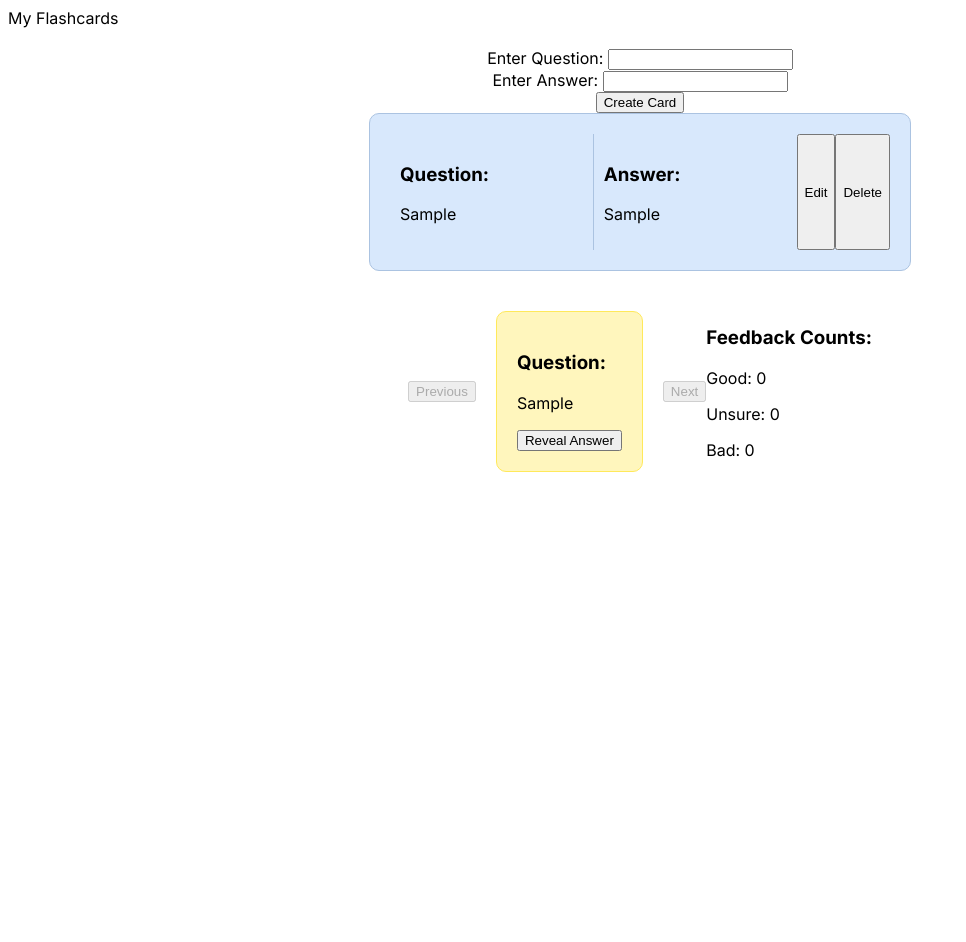
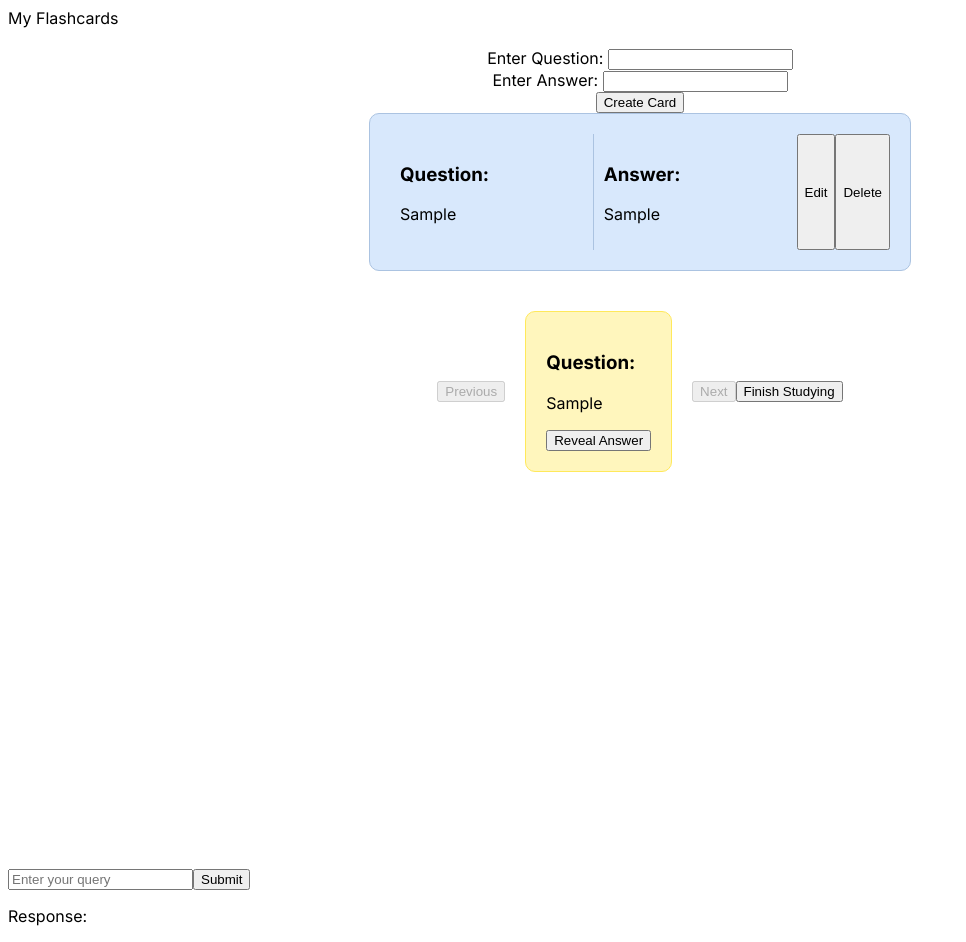
Before and after one commit to nratun/study-buddy, a Next.js app: page / in a window 1280 px wide. Both pictures are taken after typing "Sample", "Sample" into the empty fields and a click on the button "Create Card". Shown: the whole page, without its empty margins (0-966 px from the left). Before the commit the page ends 876 px from the top, so only its background shows below. Built offline with nearby package versions, Linux system fonts and the light colour scheme.

Commit message:
Implemented chatgpt

```diff
--- a/package.json
+++ b/package.json
@@ -10,8 +10,10 @@
   },
   "dependencies": {
     "@types/react-router-dom": "^5.3.3",
+    "axios": "^1.6.7",
     "bootstrap": "^5.3.3",
     "next": "14.1.1",
+    "openai": "^4.28.4",
     "react": "^18",
     "react-bootstrap": "^2.10.1",
     "react-dom": "^18",
--- /dev/null
+++ b/src/app/components/chat.ts
@@ -0,0 +1,43 @@
+import axios from 'axios';
+
+interface FailedGptResponse {
+  success: false;
+  finish_reason: string;
+}
+
+interface SuccessfulGptResponse {
+  success: true;
+  message: string;
+}
+
+export type GptResponse = FailedGptResponse | SuccessfulGptResponse;
+
+export async function runGPTQuery(query: string): Promise<GptResponse> {
+  const { data } = await axios.post(
+    'https://api.openai.com/v1/chat/completions', {
+      model: 'gpt-3.5-turbo',
+      messages: [{
+        role: 'user',
+        content: query,
+      }],
+    }, {
+      headers: {
+        'Content-Type': 'application/json',
+        Authorization: `Bearer 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`,
+      },
+    });
+
+  const result = data.choices[0];
+
+  if (result.finish_reason !== 'stop') {
+    return {
+      success: false,
+      finish_reason: result.finish_reason,
+    };
+  }
+
+  return {
+    success: true,
+    message: result.message.content,
+  };
+}
--- a/src/app/components/studycards.tsx
+++ b/src/app/components/studycards.tsx
@@ -11,6 +11,7 @@ type FeedbackType = 'good' | 'unsure' | 'bad';
 export const StudyCards: React.FC<StudyCardsProps> = ({ cards }) => {
     const [currCardInd, setCurrCardInd] = useState<number>(0);
     const [visible, setVisible] = useState<boolean>(false);
+    const [results, setResult] = useState<boolean>(false);
     const [feedbackCounts, setFeedbackCounts] = useState<{ good: number; unsure: number; bad: number }>({ good: 0, unsure: 0, bad: 0 });
 
     useEffect(() => {
@@ -28,6 +29,14 @@ export const StudyCards: React.FC<StudyCardsProps> = ({ cards }) => {
       setVisible(!visible);
     }
 
+    const resetFeedback = () => {
+        setFeedbackCounts({ good: 0, unsure: 0, bad: 0 });
+    };
+
+    function changeResultVisibility(): void {
+      setResult(!results);
+    }
+
     const nextCard = () => {
       setCurrCardInd((prevInd) => (prevInd + 1) % cards.length);
       setVisible(false);
@@ -37,6 +46,7 @@ export const StudyCards: React.FC<StudyCardsProps> = ({ cards }) => {
       setCurrCardInd((prevInd) => (prevInd - 1 + cards.length) % cards.length);
       setVisible(false);
     };
+
 
     const handleFeedback = (type: FeedbackType) => {
         if (cards[currCardInd].feedback) return; // If feedback already given, do nothing
@@ -63,15 +73,29 @@ export const StudyCards: React.FC<StudyCardsProps> = ({ cards }) => {
 
     return (
       <div className={styles["study-cards-container"]}>
+          {results ? (
+              <div>
+                  <h3>Feedback Counts:</h3>
+                  <p>Good: {feedbackCounts.good}</p>
+                  <p>Unsure: {feedbackCounts.unsure}</p>
+                  <p>Bad: {feedbackCounts.bad}</p>
+                  <Button onClick={resetFeedback}>Retry</Button>
+              </div>
+
+          ) : (
               <div className={styles["note-card-container"]}>
-          <button onClick={prevCard} disabled={begin}>Previous</button>
+                  <button onClick={prevCard} disabled={begin}>
+                      Previous
+                  </button>
                   <div className={styles["note-card"]}>
                       <div>
                           <h3>Question:</h3>
                           <p>{currCard.question}</p>
                       </div>
                       <div className="show-answer-button">
-              <Button onClick={changeVisibility}>Reveal Answer</Button>
+                      <Button onClick={changeVisibility}>
+                                {visible ? 'Hide Answer' : 'Reveal Answer'}
+                            </Button>
                           {visible && (
                               <div>
                                   <h3>Answer:</h3>
@@ -100,14 +124,12 @@ export const StudyCards: React.FC<StudyCardsProps> = ({ cards }) => {
                           )}
                       </div>
                   </div>
-          <button onClick={nextCard} disabled={end}>Next</button>
+                  <button onClick={nextCard} disabled={end}>
+                      Next
+                  </button>
+                  <Button onClick={changeResultVisibility}>Finish Studying</Button>
               </div>
-        <div>
-            <h3>Feedback Counts:</h3>
-            <p>Good: {feedbackCounts.good}</p>
-            <p>Unsure: {feedbackCounts.unsure}</p>
-            <p>Bad: {feedbackCounts.bad}</p>
-        </div>
+          )}
       </div>
   );
 };
--- a/src/app/page.tsx
+++ b/src/app/page.tsx
@@ -1,28 +1,52 @@
 "use client"
-import { NavLink, BrowserRouter, Route, Routes } from "react-router-dom";
-//import Navigate from "./components/navigation";
-//import { Page1 } from "./components/page1";
-//import { Page2 } from "./components/page2";
+import React, { useState } from 'react';
 import { NoteCard } from "./components/notecards";
-import { StudyCards } from "./components/studycards";
-import React from "react";
+import { runGPTQuery } from "./components/chat";
 
 export default function Home(): JSX.Element {
+  const [input, setInput] = useState('');
+  const [response, setResponse] = useState<string>('');
+
+  const handleInputChange = (event: React.ChangeEvent<HTMLInputElement>) => {
+    setInput(event.target.value);
+  };
+
+  const handleSubmit = async (event: React.FormEvent<HTMLFormElement>) => {
+    event.preventDefault(); // Prevent default form submission behavior
+    try {
+      const result = await runGPTQuery(input); // Call the runGPTQuery function with user input
+      if (result.success) {
+        setResponse(result.message); // Update state with the response message
+      } else {
+        console.error('Failed with finish_reason:', result.finish_reason);
+      }
+    } catch (error) {
+      console.error('Error:', error);
+    }
+  };
+
   return (
     <main>
-        <div className="flex-col items-center justify-between p-20">
-          <div className="font-mono">My Flashcards</div>
-            <NoteCard />
+      <div className="flex-col items-center justify-between p-20">
+        <div className="font-mono">My Flashcards</div>
+        <NoteCard />
+        {/* Form for user input */}
+        <form onSubmit={handleSubmit}>
+          <input
+            type="text"
+            value={input}
+            onChange={handleInputChange}
+            placeholder="Enter your query"
+          />
+          <button type="submit">Submit</button>
+        </form>
+
+        {/* Display the response */}
+        <div>
+          <p>Response:</p>
+          <p>{response}</p>
         </div>
+      </div>
     </main>
   );
 }
-
-
-
-{/* <main className="flex min-h-screen flex-col items-center justify-between p-24">
-      hii
-      <div className="z-10 max-w-5xl w-full items-center justify-between font-mono text-sm lg:flex">
-        hello
-      </div>
-    </main> */}
```
Also changed, not shown: 1 other file (tests, documents, lock files or other folders). Lines whose indentation alone changed are shown as unchanged.
